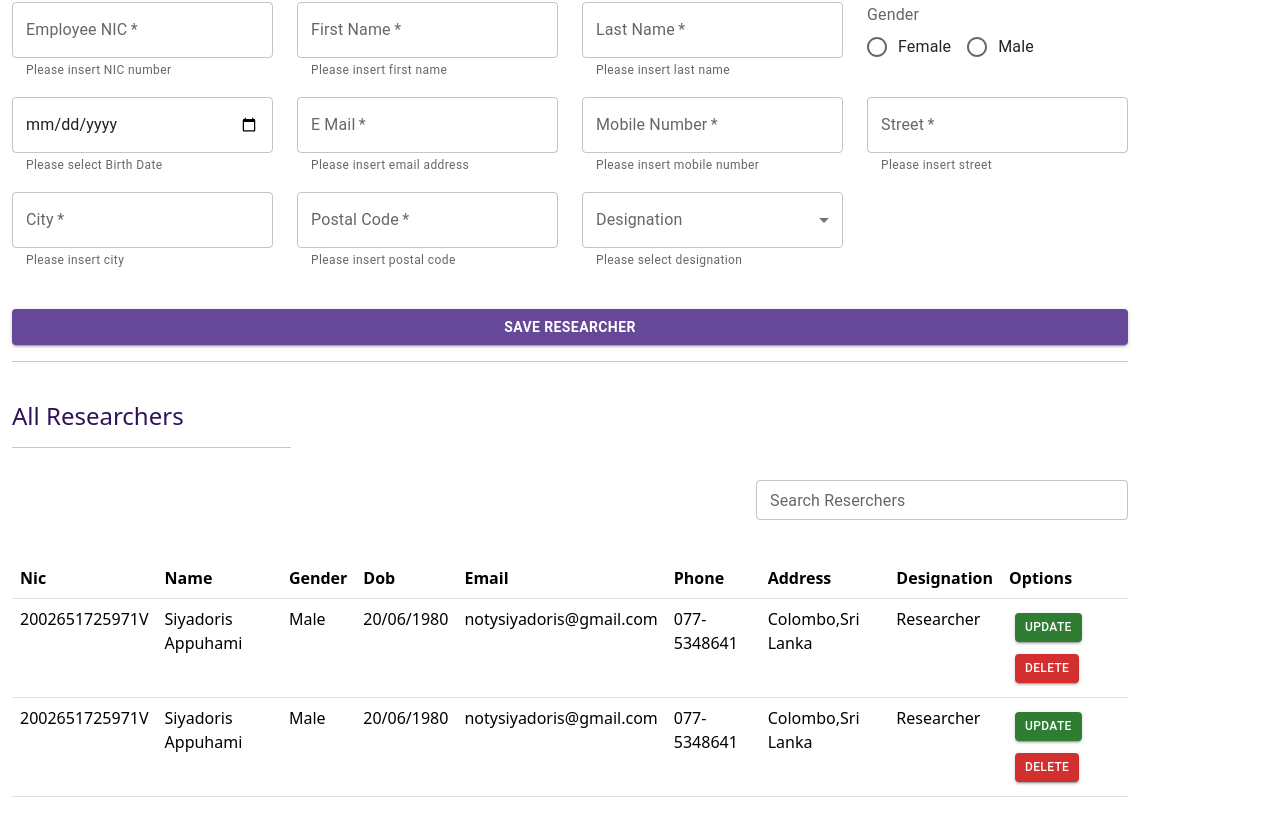
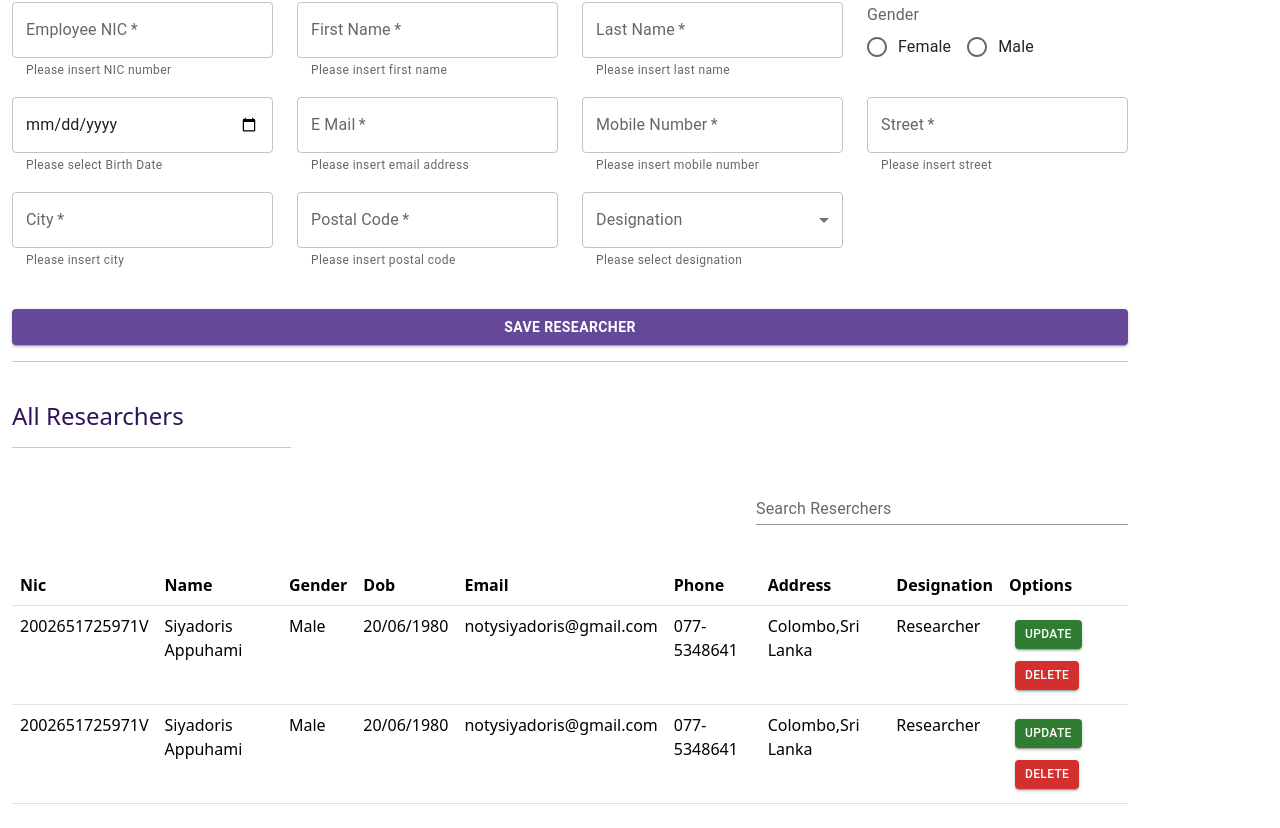
Before and after one commit to prashankulathunga/RFIAS, a React (Vite) app in the folder RFIAS_V0.1/: page /employee in a window 1280 px wide. Shown: the part 248-1076 px from the top of the page. Built offline with nearby package versions, Linux system fonts and the light colour scheme.

Commit message:
updated employee component commit

```diff
--- a/RFIAS_V0.1/src/App.css
+++ b/RFIAS_V0.1/src/App.css
@@ -121,7 +121,7 @@ body {
 }
 
 .table-outer {
-    margin-top: 38px;
+    margin-top: 40px;
     margin-bottom: 24px;
 }
 
--- a/RFIAS_V0.1/src/components/employee.jsx
+++ b/RFIAS_V0.1/src/components/employee.jsx
@@ -143,7 +143,7 @@ function Employee() {
                         <div className="search-outer col-12">
                             <div className="col-12 col-sm-6 col-md-4">
                                 <div className="filed-margin">
-                                    <TextField fullWidth type='search' id='serchEmp' label='Search Reserchers'
+                                    <TextField fullWidth type='search' id='serchEmp' label='Search Reserchers' variant="standard"
                                                size='small'
                                                placeholder='search here'/>
                                 </div>
```
